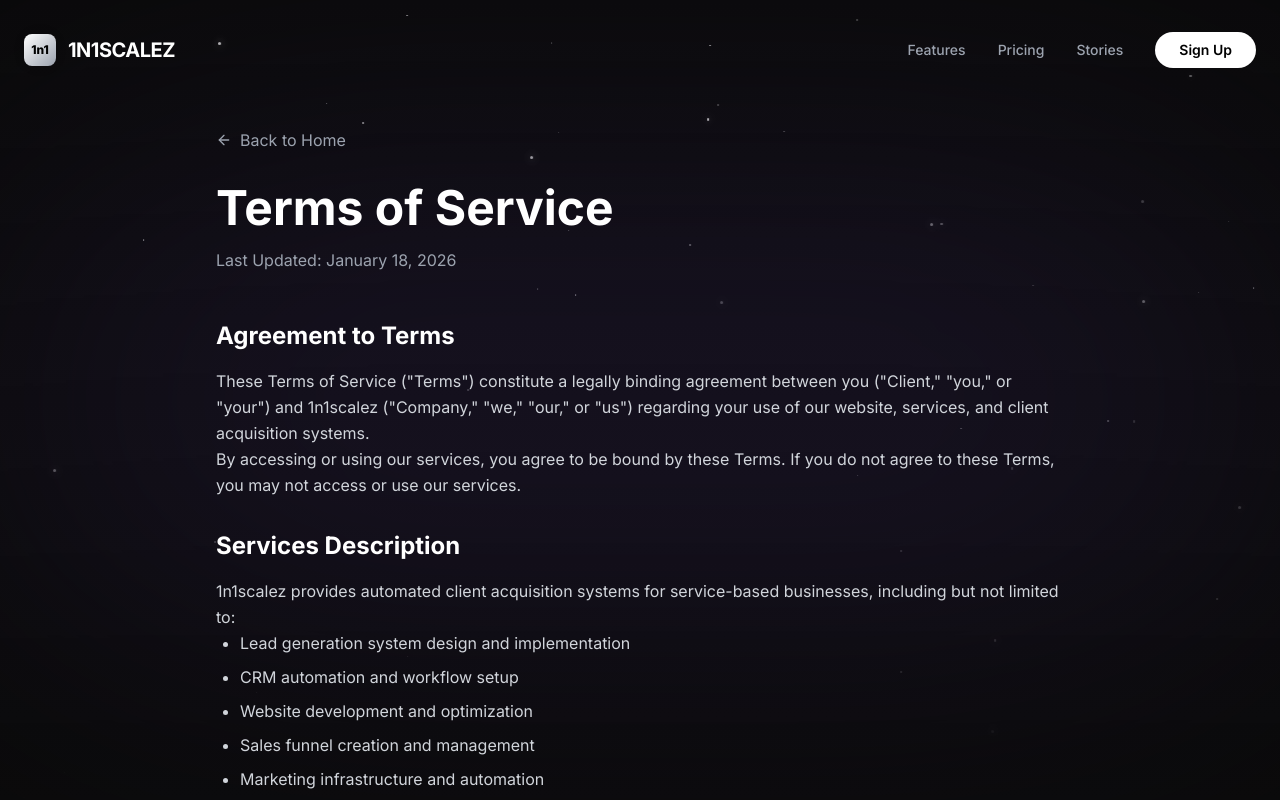
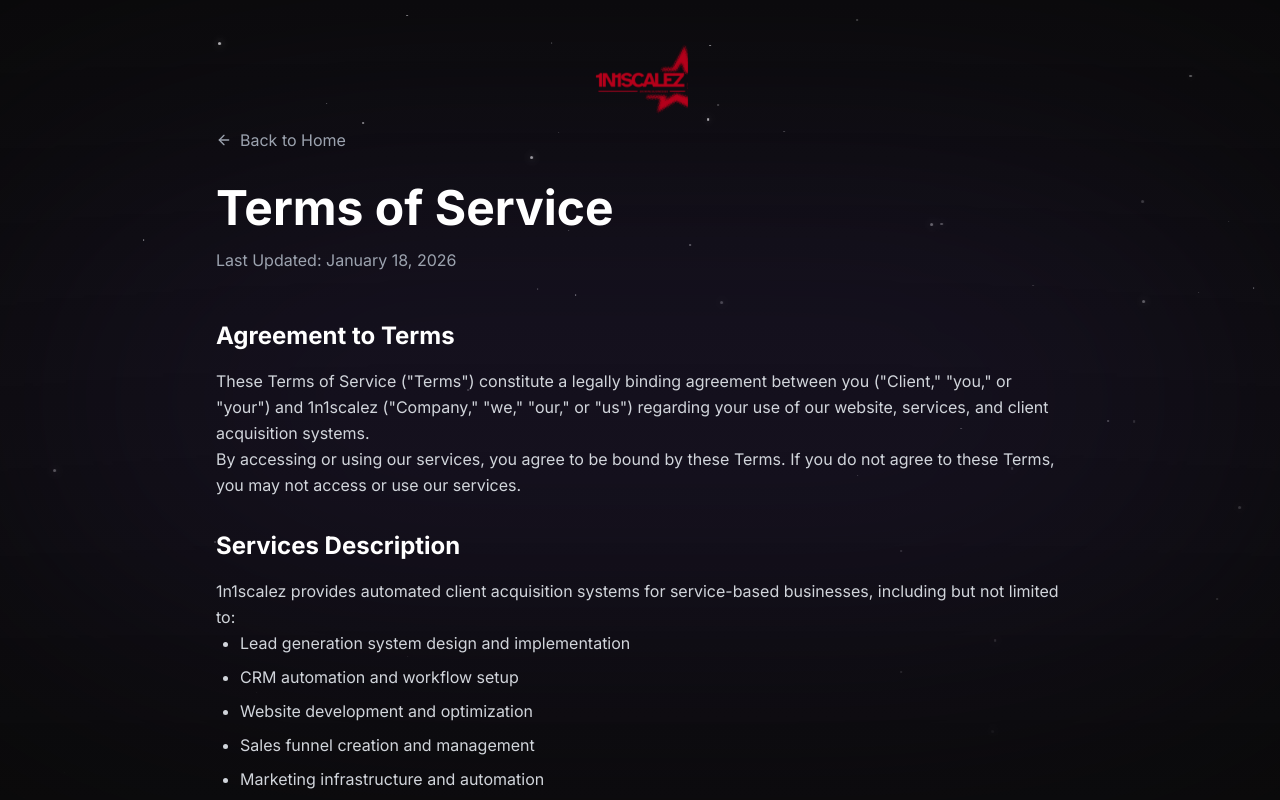
Before and after one commit to 1n1scalez/1n1-web-design, a React (Vite) app: page /terms in a window 1280 px wide. Shown: the top 800 px of the page. Built offline with nearby package versions, Linux system fonts and the light colour scheme.

Commit message:
Update Header and Footer: Center logo, resize logo, remove Home and Cookies links

```diff
--- a/components/Footer.tsx
+++ b/components/Footer.tsx
@@ -18,7 +18,6 @@
             <Link to="/blog" className="hover:text-white transition-colors">Blog</Link>
             <Link to="/privacy" className="hover:text-white transition-colors">Privacy Policy</Link>
             <Link to="/terms" className="hover:text-white transition-colors">Terms of Service</Link>
-            <a href="#" className="hover:text-white transition-colors">Cookies</a>
           </div>
 
           <div className="flex gap-6 text-gray-400">
--- a/components/Header.tsx
+++ b/components/Header.tsx
@@ -1,12 +1,9 @@
 
 import React, { useState, useEffect } from 'react';
-import { motion, AnimatePresence } from 'framer-motion';
 import { Link } from 'react-router-dom';
-import { Menu, X } from 'lucide-react';
 
 export const Header: React.FC = () => {
   const [isScrolled, setIsScrolled] = useState(false);
-  const [mobileMenuOpen, setMobileMenuOpen] = useState(false);
 
   useEffect(() => {
     const handleScroll = () => {
@@ -22,54 +19,15 @@
         }`}
     >
       <div className="container mx-auto px-6">
-        <nav className={`flex items-center justify-between transition-all duration-500 ${isScrolled
+        <nav className={`flex items-center justify-center transition-all duration-500 ${isScrolled
           ? 'bg-brand-black/60 backdrop-blur-xl border border-white/5 rounded-full px-6 py-3 max-w-4xl mx-auto shadow-glass'
           : 'bg-transparent'
           }`}>
           <Link to="/" className="flex items-center gap-3">
-            <div className="w-8 h-8 bg-gradient-to-br from-white to-gray-400 rounded-lg flex items-center justify-center shadow-cosmic">
-              <span className="text-black font-black text-xs">1n1</span>
-            </div>
-            <span className="text-xl font-bold tracking-tight text-white">1N1SCALEZ</span>
+            <img src="/1n1scalez.webp" alt="1N1SCALEZ" className="h-14 md:h-24 w-auto object-contain" />
           </Link>
-
-          <div className="hidden md:flex items-center gap-8 text-sm font-medium text-gray-400">
-            <a href="/#features" className="hover:text-white transition-colors">Features</a>
-            <a href="/#pricing" className="hover:text-white transition-colors">Pricing</a>
-            <a href="/#testimonials" className="hover:text-white transition-colors">Stories</a>
-            <button className="bg-white text-black px-6 py-2 rounded-full font-semibold hover:bg-gray-200 transition-all">
-              Sign Up
-            </button>
-          </div>
-
-          <button
-            className="md:hidden text-white"
-            onClick={() => setMobileMenuOpen(!mobileMenuOpen)}
-          >
-            {mobileMenuOpen ? <X /> : <Menu />}
-          </button>
         </nav>
       </div>
-
-      <AnimatePresence>
-        {mobileMenuOpen && (
-          <motion.div
-            initial={{ opacity: 0, y: -20 }}
-            animate={{ opacity: 1, y: 0 }}
-            exit={{ opacity: 0, y: -20 }}
-            className="absolute top-full left-0 right-0 bg-[#0a0a0a] border-b border-white/10 p-6 md:hidden"
-          >
-            <div className="flex flex-col gap-4 text-center">
-              <a href="/#features" onClick={() => setMobileMenuOpen(false)}>Features</a>
-              <a href="/#pricing" onClick={() => setMobileMenuOpen(false)}>Pricing</a>
-              <a href="/#testimonials" onClick={() => setMobileMenuOpen(false)}>Stories</a>
-              <button className="bg-white text-black px-6 py-3 rounded-full font-semibold">
-                Get Started
-              </button>
-            </div>
-          </motion.div>
-        )}
-      </AnimatePresence>
     </header>
   );
 };
```
